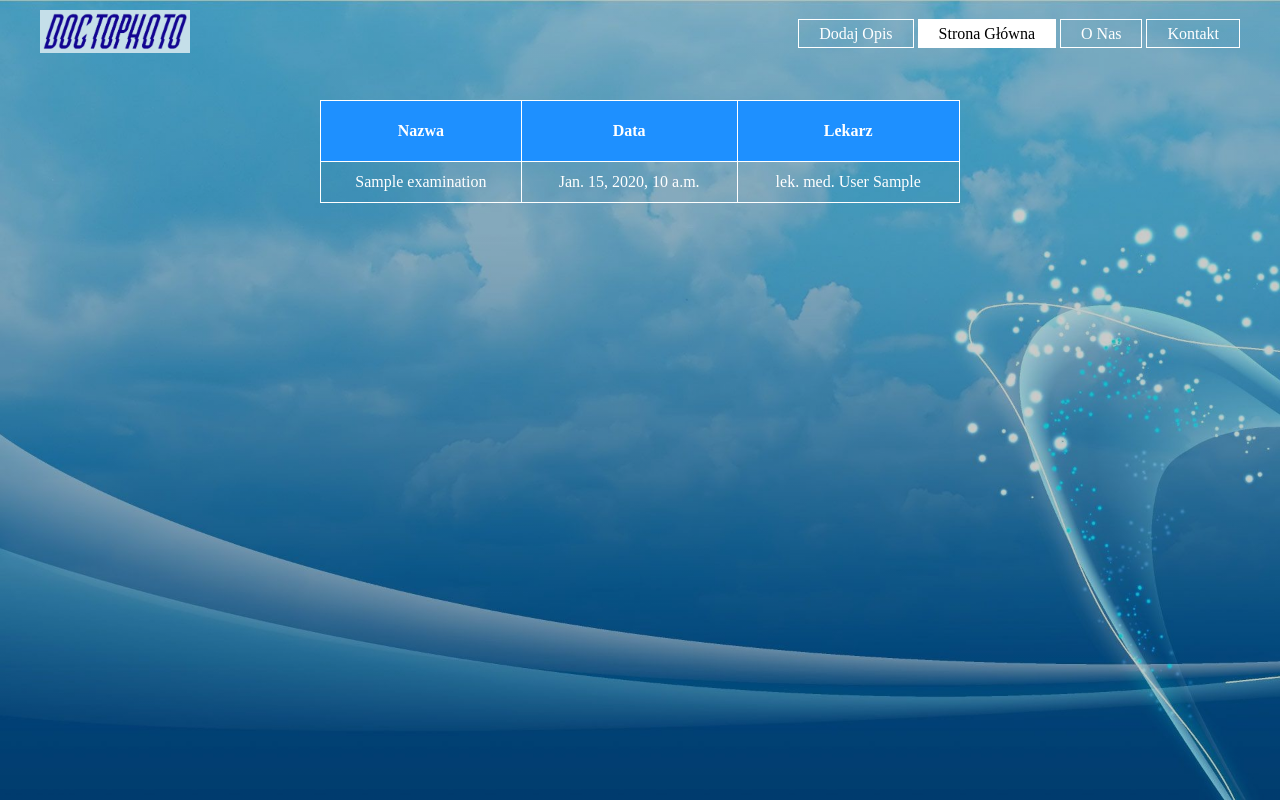
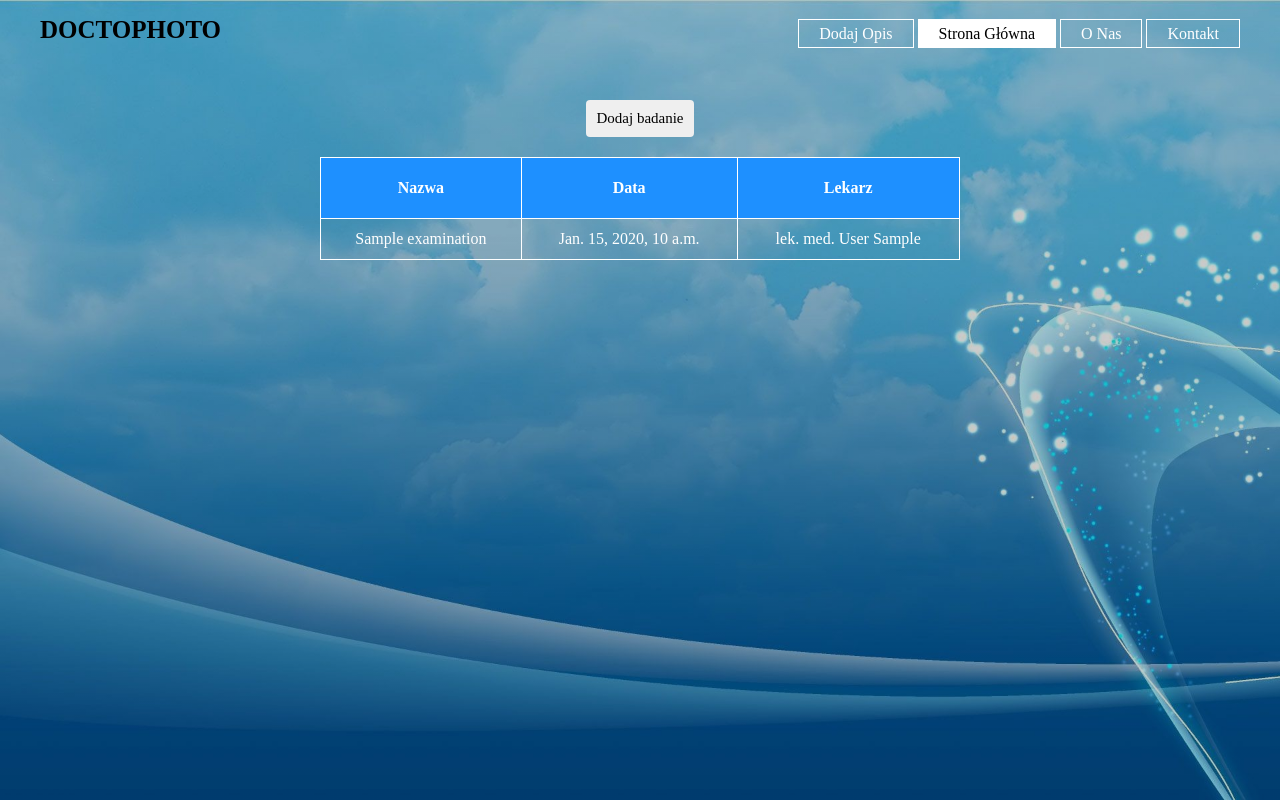
Before and after one commit to wskarbek/doctophoto, a Django app: page /dtp/index in a window 1280 px wide. Run offline with Django 3.2, Linux system fonts and the light colour scheme; data comes from the database, SQL or seed files in the repository; tables that the repository leaves empty hold one stand-in row (values such as "Sample post"); parts of the project's set-up code (start-up, migrations or seed data) failed here and were passed over.

Commit message:
css and html fixed

```diff
--- a/dtp/static/dtp/style.css
+++ b/dtp/static/dtp/style.css
@@ -5,22 +5,22 @@
 }
 
 header {
-    background: linear-gradient(rgba(0,0,0,0.2),rgba(0,0,0,0.2)), url("images/background.jpg") no-repeat;
+    background: linear-gradient(rgba(0,0,0,0.2),rgba(0,0,0,0.2)), url("images/background.jpg") no-repeat center;
     height: 100vh;
     background-size: cover;
-    background-position: center;
 }
- ul {
+
+.navbar ul {
     float: right;
     list-style-type: none;
     margin-top: 25px;
 }
 
- ul li {
+.navbar ul li {
     display: inline-block;
 }
 
- ul li a {
+.navbar ul li a {
     text-decoration: none;
     color: #fff;
     padding: 5px 20px;
@@ -28,24 +28,27 @@ header {
     transition: 0.6s ease;
 }
 
- ul li a:hover {
+.navbar ul li a:hover {
     background-color: #fff;
     color: #000;
 }
 
- ul li.active a {
+.navbar ul li.active a {
     background-color: #fff;
     color: #000;
 }
 
- .logo img {
+.logo {
     float: left;
-     width: 150px;
     height: auto;
-     margin-top: 10px;
+    margin-top: 16px;
+    font-weight: bold;
+    font-size: 25px;
+    pointer-events: none;
+    color: black;
 }
 
- .main {
+.navbar {
     max-width: 1200px;
     height: 100px;
     margin: auto;
@@ -83,14 +86,17 @@ header {
     color: #000;
 }
 
-.register h2{
+.register h2 {
     position: absolute;
     top: 65%;
     left: 45%;
-    color: #fff;
+    color: lightgray;
+    font-size: 15px;
+}
+
+.register h2 a {
     text-decoration: none;
-    font-size: 15px;
-
+    color: powderblue;
 }
 
 .overlay {
@@ -148,7 +154,7 @@ header {
     overflow: auto;
 }
 
-@media screen and (max-width: 700px){
+@media screen and (max-width: 700px) {
     .button{
         width: 70%;
     }
@@ -157,7 +163,12 @@ header {
     }
 }
 
-.container .about{
+.about img {
+    width: 128px;
+    height: 128px;
+}
+
+.container .about {
     position: absolute;
     top: 62%;
     left: 50%;
@@ -165,10 +176,28 @@ header {
     color: white;
  }
 
-.container .table{
+.list-content {
+    text-align: center;
+}
+
+.list-content table {
     color: white;
+    margin-left: 25%;
+    top: 20%;
     width: 50%;
-    margin-left: 25%;
+ }
+
+.list-content tr {
+    cursor: pointer;
+}
+
+.list-content .list-head {
+    pointer-events: none;
+}
+
+.list-content tr:hover {
+    background-color: white;
+    color: black;
 }
 
 table, th, td {
@@ -176,14 +205,29 @@ table, th, td {
     border-collapse: collapse;
 }
 
-th{
+th {
     height: 60px;
     background-color: dodgerblue;
 }
 
-td{
+td {
     text-align: center;
     height: 40px;
+}
+
+.exam-content {
+    text-align: center;
+}
+
+.exam-content table {
+    color: white;
+    width: 50%;
+    margin-left: 25%;
+    pointer-events: none;
+}
+
+.exam-content td {
+    padding: 10px;
 }
 
 .container .about .column{
@@ -199,12 +243,16 @@ td{
     transform: translate(-50%,-50%);
  }
 
-  .title2 h1{
+.title2 h1 {
     color: #fff;
     font-size: 65px;
 }
 
-  tr:hover {
-      background-color: white;
-      color: black;
+.list-content button,
+.exam-content button {
+    margin-bottom: 20px;
+    padding: 10px;
+    font-size: 15px;
+    border-radius: 4px;
+    border: none;
 }
--- a/dtp/templates/dtp/contact.html
+++ b/dtp/templates/dtp/contact.html
@@ -7,9 +7,9 @@
 </head>
 <body>
     <header>
-        <div class="main">
+        <div class="navbar">
             <div class="logo">
-                <img src="{%  static 'dtp/images/logo.png' %}">
+                DOCTOPHOTO
             </div>
             <ul>
                 <li><a href="welcome">Strona Główna</a></li>
--- a/dtp/templates/dtp/index.html
+++ b/dtp/templates/dtp/index.html
@@ -7,28 +7,31 @@
 </head>
 <body>
     <header>
-        <div class="main">
+
+        <div class="navbar">
             <div class="logo">
-                <img src="{%  static 'dtp/images/logo.png' %}">
+                DOCTOPHOTO
             </div>
             <ul>
-                <li><a href="#popup5">Dodaj Opis</a></li>
+                <li><a href="#popup-add">Dodaj Opis</a></li>
                 <li class="active"><a href="#">Strona Główna</a></li>
                 <li><a href="about">O Nas</a></li>
                 <li><a href="contact">Kontakt</a></li>
             </ul>
         </div>
-        <div class="container">
-            <div class="table" style="top:20%;">
-                <table style="width:100%">
-                    <tr style="pointer-events:none;">
+
+        <div class="list-content">
+        <button onclick="location.href='#popup-add'" type="button">Dodaj badanie</button>
+            <div class="table">
+                <table>
+                    <tr id="list-head" style="pointer-events:none;">
                         <th>Nazwa</th>
                         <th>Data</th>
                         <th>Lekarz</th>
                     </tr>
                     {% for item in examination_list %}
-                    <tr onclick="window.location='examination/{{ item.id }}';" style="cursor:pointer;">
-                        <td class="piwo">{{ item.title }}</td>
+                    <tr onclick="window.location='examination/{{ item.id }}';">
+                        <td class="exam">{{ item.title }}</td>
                         <td>{{ item.pub_date }}</td>
                         <td>{{ item.doctor.title.short }} {{ item.doctor.user.last_name }} {{ item.doctor.user.first_name }}</td>
                     </tr>
@@ -36,16 +39,16 @@
                 </table>
             </div>
         </div>
-     <div id="popup5" class="overlay">
+         <div id="popup-add" class="overlay">
              <div class="popup">
-                        <h2>Dodaj Opis</h2>
+                 <h2>Dodaj badanie</h2>
                  <br>
                  <a class="close" href="#">&times;</a>
                  <div class="content">
                      <form>
-                                <label for="popupfile">Dodaj Zdjęcie</label>
+                         <label for="popupfile">Dodaj zdjęcie</label>
                          <input type="file" id="popupfile"><br><br>
-                                <textarea rows="10" cols="50" placeholder="Noga złamana w pół">
+                         <textarea rows="10" cols="50" placeholder="Noga złamana w pół"/>
                          </textarea><br>
                          <label for="patientlabel">Pacjent:</label>
                          <input type="text" id="patientlabel" placeholder="Milip Fagdziak"><br><br>
--- a/dtp/templates/dtp/welcome.html
+++ b/dtp/templates/dtp/welcome.html
@@ -7,9 +7,9 @@
 </head>
 <body>
     <header>
-        <div class="main">
+        <div class="navbar">
             <div class="logo">
-                <img src="{%  static 'dtp/images/logo.png' %}">
+                DOCTOPHOTO
             </div>
             <ul>
                 <li class="active"><a href="#">Strona Główna</a></li>
```
Also changed, not shown: dtp/templates/dtp/about.html (+6 -6 lines), dtp/templates/dtp/examination.html (+12 -11 lines). Lines whose indentation alone changed are shown as unchanged.
